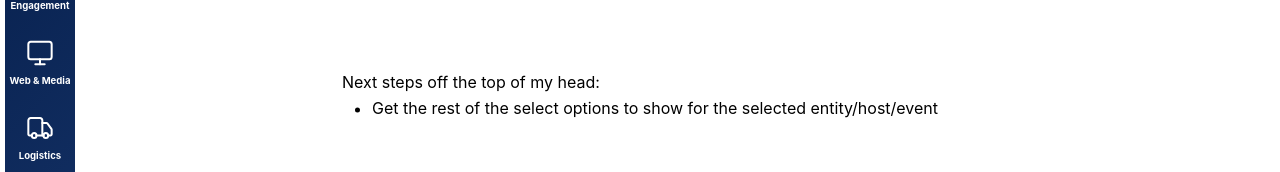
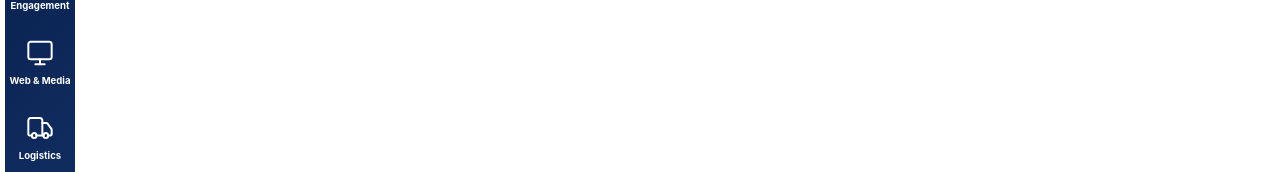
Before and after one commit to BrooksEE/Brooksee4.0, a Vue app: page / in a window 1280 px wide. Shown: the part 304-476 px from the top of the page. Built offline with nearby package versions, Linux system fonts and the light colour scheme; no server answers.

Commit message:
Remove TODO's from main page for now

```diff
--- a/src/views/HomeView.vue
+++ b/src/views/HomeView.vue
@@ -13,14 +13,11 @@
 <template>
     <TheHeader />
     <TheSideBar />
-    <div style="position: absolute; top: 50%; left: 50%; transform: translate(-50%, -50%);">
+    <!-- <div style="position: absolute; top: 50%; left: 50%; transform: translate(-50%, -50%);">
         <p style="margin: 0; padding: 0;">
-            Next steps off the top of my head:
-            <ul style="padding-left: 30px;">
-                <li>Get the rest of the select options to show for the selected entity/host/event</li>
-            </ul>
+            Ready for more feedb
         </p>
-    </div>
+    </div> -->
 </template>
 <style scoped>
 
```
